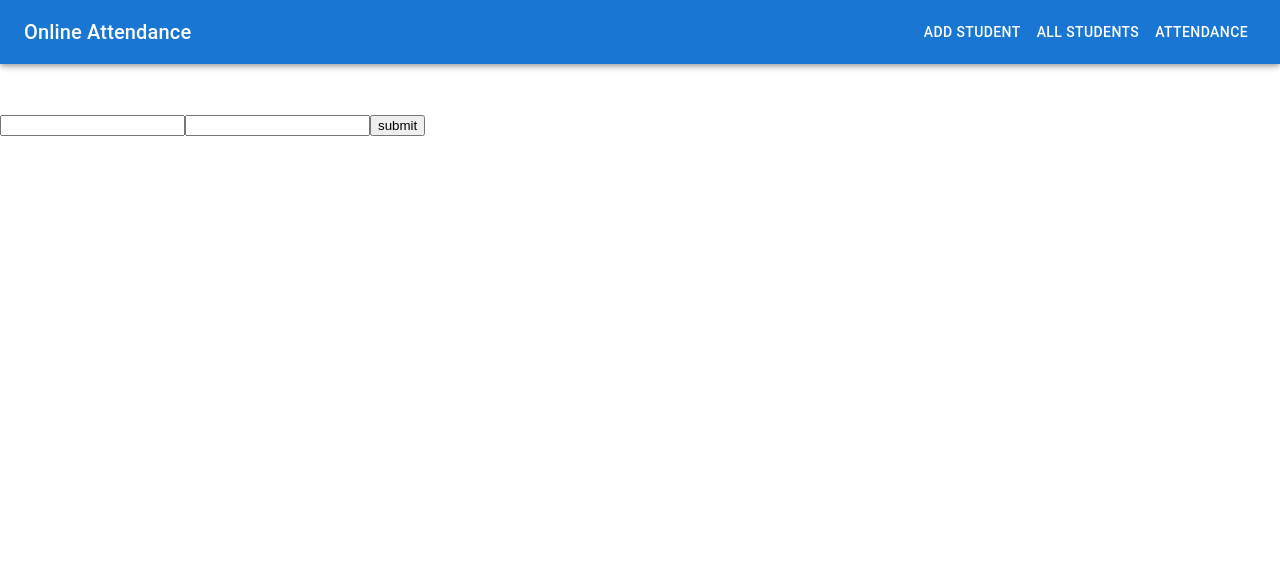
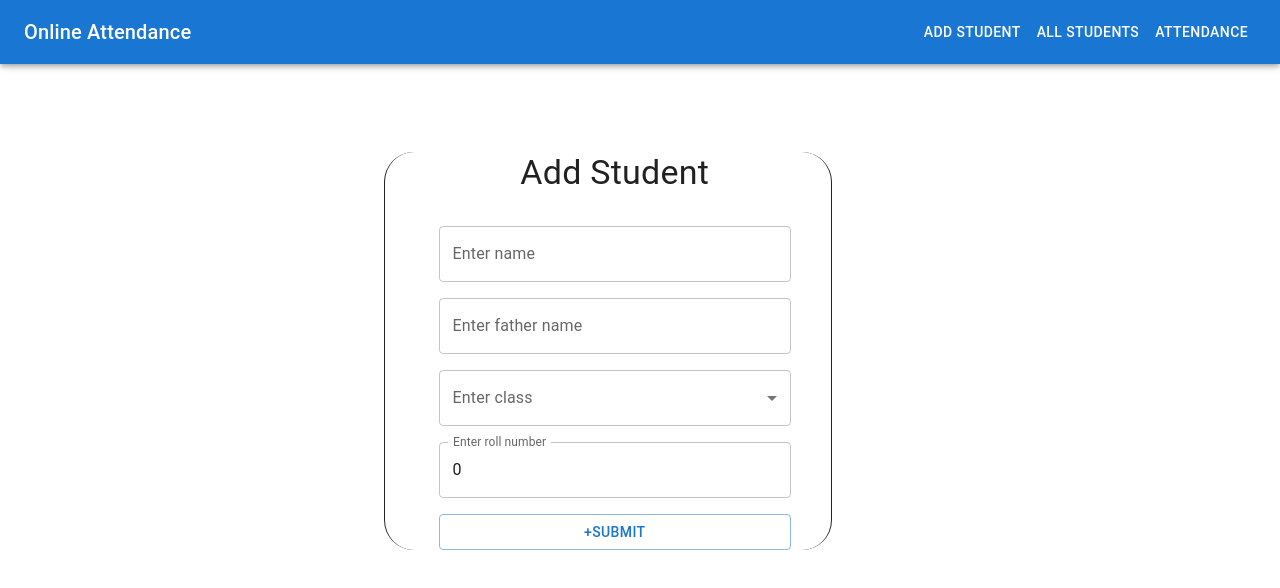
Before and after one commit to raohasnaintofeeq/dev-up, a Next.js app: page /admin/addstudents in a window 1280 px wide. Shown: the top 588 px of the page. Built offline with nearby package versions, Linux system fonts and the light colour scheme.

Commit message:
added some custom hook and built the global component

```diff
--- a/app/admin/addstudents/page.tsx
+++ b/app/admin/addstudents/page.tsx
@@ -1,48 +1,92 @@
 "use client"
 import DrawerAppBar from "../page";
-import React,{ useState } from "react";
-import { Formik, Form, Field } from "formik";
+import React, { useState } from "react";
+import { Formik, Form, FormikHelpers } from "formik";
 import { setCookie } from "cookies-next";
+import { Button, Typography } from "@mui/material";
+import InputField from "@/components/Fields/InputField";
+import SelectInput from "@/components/Fields/Select";
 
 interface Props {
   name: string;
   fname: string;
+  class: string;
+  rollnumber: number;
+}
+
+const width = {
+  width: "100%"
 }
 const HandleState = () => {
   const [copy, setCopy] = useState([] as any)
   const initialValues: Props = {
     name: "",
-    fname: ""
+    fname: "",
+    class: "",
+    rollnumber: 0
   }
 
+  console.log("window confirm", window.confirm)
+
   const handleSubmitForm = (values: Props) => {
-    const payload = {...values}
+    const payload = { ...values }
+
     setCopy((prev: any) => {
-      return [...prev, payload]
+      const updatedCopy = [...prev, payload]
+      setCookie("saveData ", updatedCopy)
+      return updatedCopy
     })
-    setCookie("saveData ", copy)
-
-    console.log("copy :: ", copy)
   }
 
   return (
     <div>
       <DrawerAppBar />
+      <div style={{
+        width: "35%",
+        marginLeft: "30%",
+        border: "1px solid",
+        borderRadius: "30px",
+        borderBlock: "1px"
+      }}
+      >
+        <div style={{ margin: "40px", marginLeft: "12%" }}>
+          <Typography textAlign="center"  sx={{textAlign: "center", mb: 4}}
+          variant="h4">Add Student</Typography>
           <Formik
             initialValues={initialValues}
-      onSubmit={async(values) => {
+            onSubmit={async (values, { resetForm }: FormikHelpers<Props>) => {
               await handleSubmitForm(values)
+              resetForm()
             }}
           >
             {() => (
               <Form>
-            <Field name="name"/>
-            <Field name="fname"/>
-            <button type="submit">submit</button>
+                <InputField
+                  name="name"
+                  type="text"
+                  label="Enter name"
+                />
+                <InputField
+                  name="fname"
+                  type="text"
+                  label="Enter father name"
+                />
+                <SelectInput
+                  name="class"
+                  label="Enter class"
+                />
+                <InputField
+                  name="rollnumber"
+                  type="number"
+                  label="Enter roll number"
+                />
+                <Button type="submit" variant="outlined" fullWidth>+submit</Button>
               </Form>
             )}
           </Formik>
         </div>
+      </div>
+    </div>
   )
 }
 export default HandleState;
--- a/app/globals.css
+++ b/app/globals.css
@@ -83,6 +83,7 @@ html,
 body {
   max-width: 100vw;
   overflow-x: hidden;
+  background-color: "blue";
 }
 
 body {
--- /dev/null
+++ b/components/Fields/InputField.tsx
@@ -0,0 +1,18 @@
+import React from "react";
+import { Field } from "formik";
+import { Box, TextField } from "@mui/material";
+
+const InputField = ({ name, ...props }: any) => {
+  return (
+    <Box sx={{ mb: 2 }}>
+      <Field name={name}>{({ field }: any) => (
+        <TextField
+          {...field}
+          {...props}
+          fullWidth
+        />
+      )}</Field>
+    </Box>
+  )
+}
+export default InputField;
--- /dev/null
+++ b/components/Fields/Select.tsx
@@ -0,0 +1,37 @@
+import React from "react"
+import { FormControl, InputLabel, Select, MenuItem, Box } from "@mui/material";
+import { Field } from "formik";
+
+const ClassName = [
+  { id: "nine", name: "Nine" },
+  { id: "tenth", name: "Tenth" },
+  { id: "firstyear", name: "First Year" },
+  { id: "secondyear", name: "Second Year" },
+]
+
+const SelectInput = ({ name, label, labelId, ...props }: any) => {
+  return (
+    <Box sx={{ mb: 2 }}>
+      <Field name={name}>{({ field }: any) => (
+        <FormControl
+          fullWidth
+          {...props}
+        >
+          <InputLabel id={labelId}>{label}</InputLabel>
+          <Select
+            {...props}
+            {...field}
+            labelId={labelId}
+            label={label}
+          >
+            {ClassName.map((clas, index) =>
+              <MenuItem key={index} value={clas.id}>{clas.name}</MenuItem>
+            )}
+          </Select>
+        </FormControl>
+      )}
+      </Field>
+    </Box>
+  )
+}
+export default SelectInput;
--- a/package.json
+++ b/package.json
@@ -12,6 +12,7 @@
     "@emotion/react": "^11.13.3",
     "@emotion/styled": "^11.13.0",
     "@mui/icons-material": "^5.16.7",
+    "@mui/material": "^6.1.5",
     "cookies-next": "^4.2.1",
     "formik": "^2.4.6",
     "next": "14.2.5",
```
Also changed, not shown: app/admin/page.tsx (+0 -13 lines), app/admin/students/page.tsx (+35 -2 lines), 1 other file (tests, documents, lock files or other folders). Lines whose indentation alone changed are shown as unchanged.
